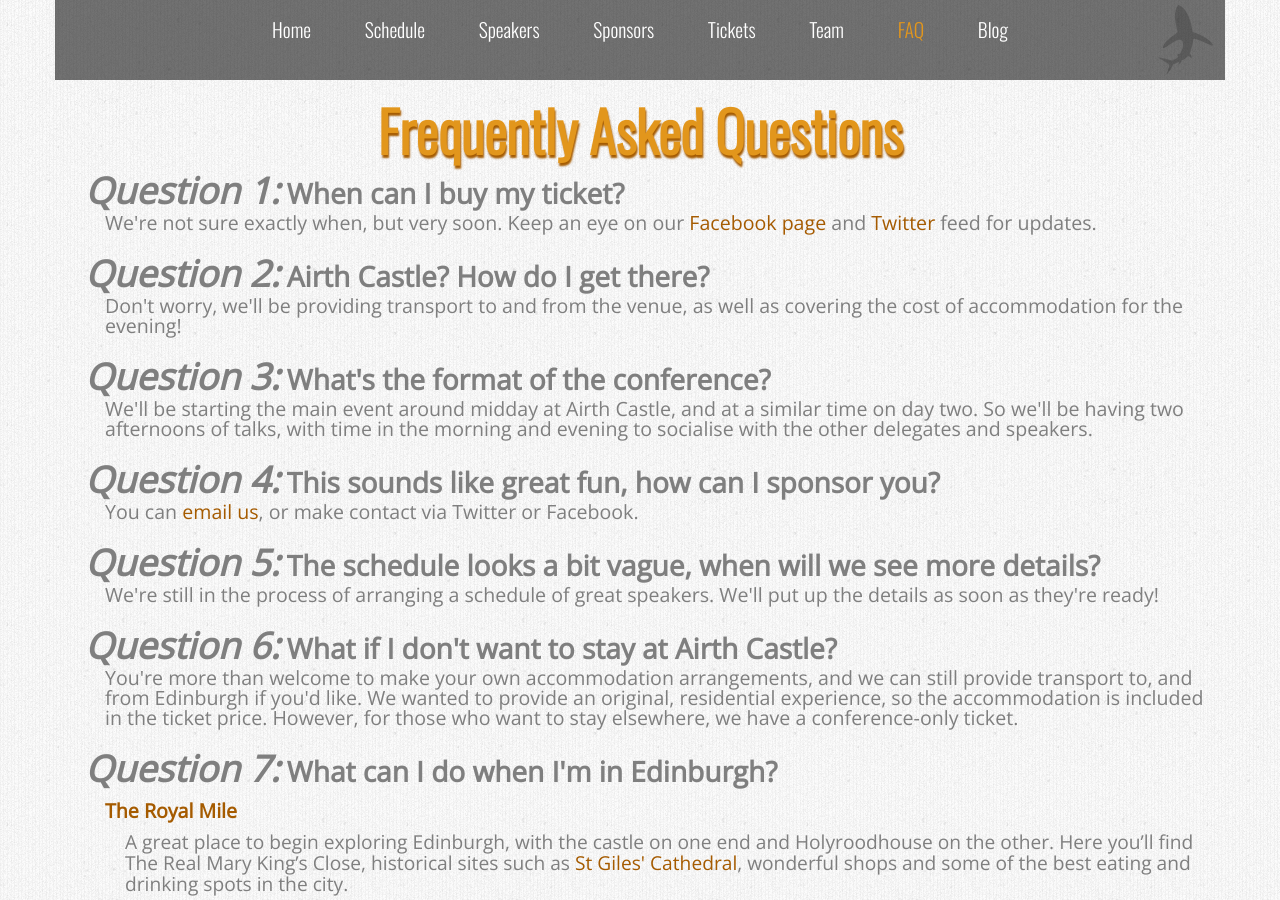
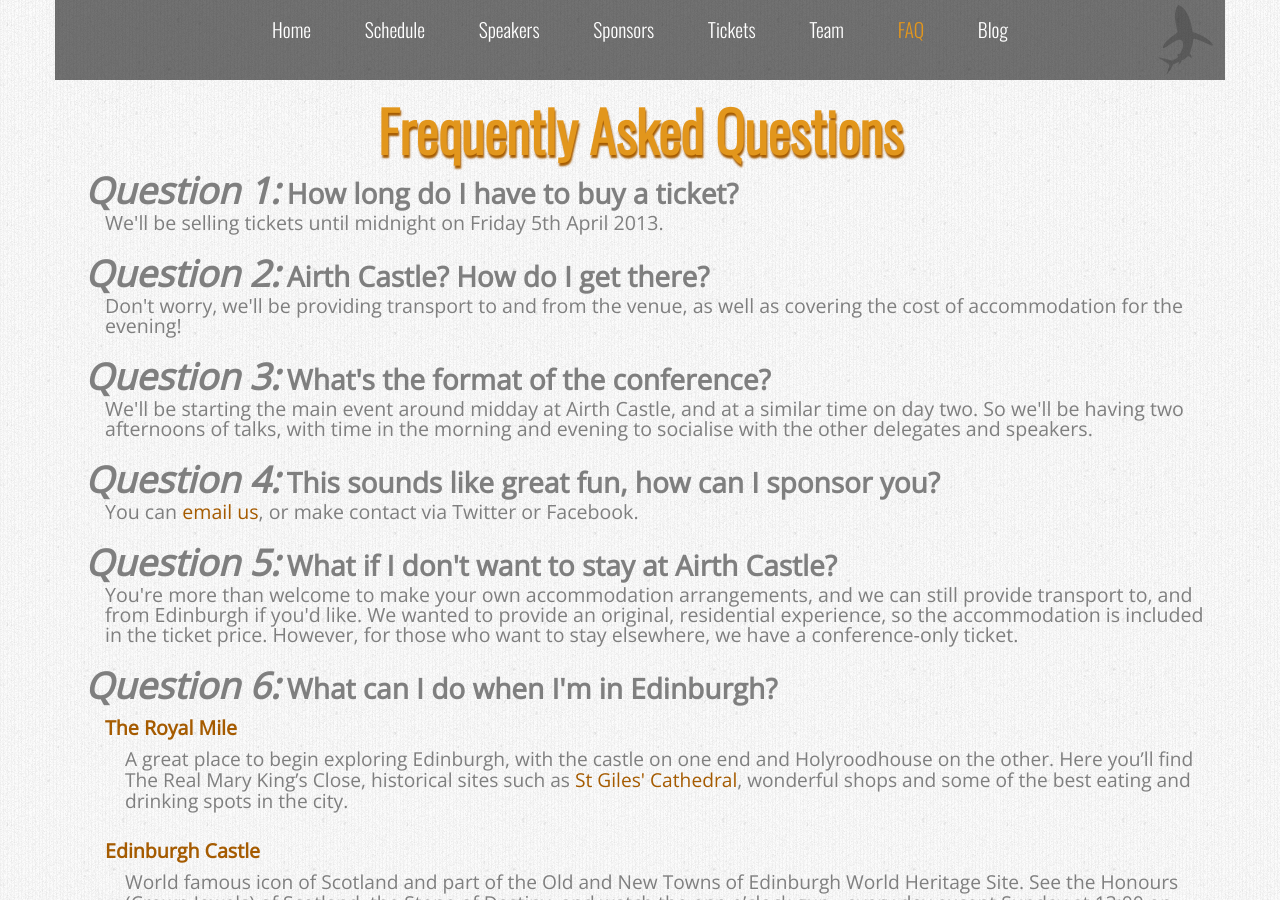
Before and after one commit to whiskyweb/whiskyweb-website, a Jekyll site: the page built from faq.html, in a window 1280 px wide and 900 px high. Built offline with Jekyll 4.4.1, drawn with Linux system fonts in a browser that asks for light colours; nearby versions of some CDN libraries; Markdown is read by kramdown in place of the engine named in the settings.

Commit message:
Update FAQ to remove out of date info.

```diff
--- a/faq.html
+++ b/faq.html
@@ -7,9 +7,8 @@ title: FAQ
 
 <div class="light-bg">
     <dl id="faq">
-        <dt><span>Question 1:</span> When can I buy my ticket?</dt>
-        <dd>We're not sure exactly when, but very soon.  Keep an eye on our <a href="http://www.facebook.com/WhiskyWebConference">Facebook page</a> and
-        <a href="http://www.twitter.com/whiskyweb">Twitter</a> feed for updates.</dd>
+        <dt><span>Question 1:</span> How long do I have to buy a ticket?</dt>
+        <dd>We'll be selling tickets until midnight on Friday 5th April 2013.</dd>
 
         <dt><span>Question 2:</span> Airth Castle? How do I get there?</dt>
         <dd>Don't worry, we'll be providing transport to and from the venue, as well as covering the cost of accommodation for the evening!</dd>
@@ -21,15 +20,12 @@ title: FAQ
         <dt><span>Question 4:</span> This sounds like great fun, how can I sponsor you?</dt>
         <dd>You can <a href="mailto:info@whiskyweb.co.uk">email us</a>, or make contact via Twitter or Facebook.</dd>
 
-        <dt><span>Question 5:</span> The schedule looks a bit vague, when will we see more details?</dt>
-        <dd>We're still in the process of arranging a schedule of great speakers.  We'll put up the details as soon as they're ready!</dd>
-
-        <dt><span>Question 6:</span> What if I don't want to stay at Airth Castle?</dt>
+        <dt><span>Question 5:</span> What if I don't want to stay at Airth Castle?</dt>
         <dd>You're more than welcome to make your own accommodation arrangements, and we can still provide transport to, and from
         Edinburgh if you'd like. We wanted to provide an original, residential experience, so the accommodation is
         included in the ticket price.  However, for those who want to stay elsewhere, we have a conference-only ticket.</dd>
 
-        <dt><span>Question 7:</span> What can I do when I'm in Edinburgh?</dt>
+        <dt><span>Question 6:</span> What can I do when I'm in Edinburgh?</dt>
         <dd>
             <dl>
                 <dt><a href="http://www.royal-mile.com">The Royal Mile</a></dt>
```
